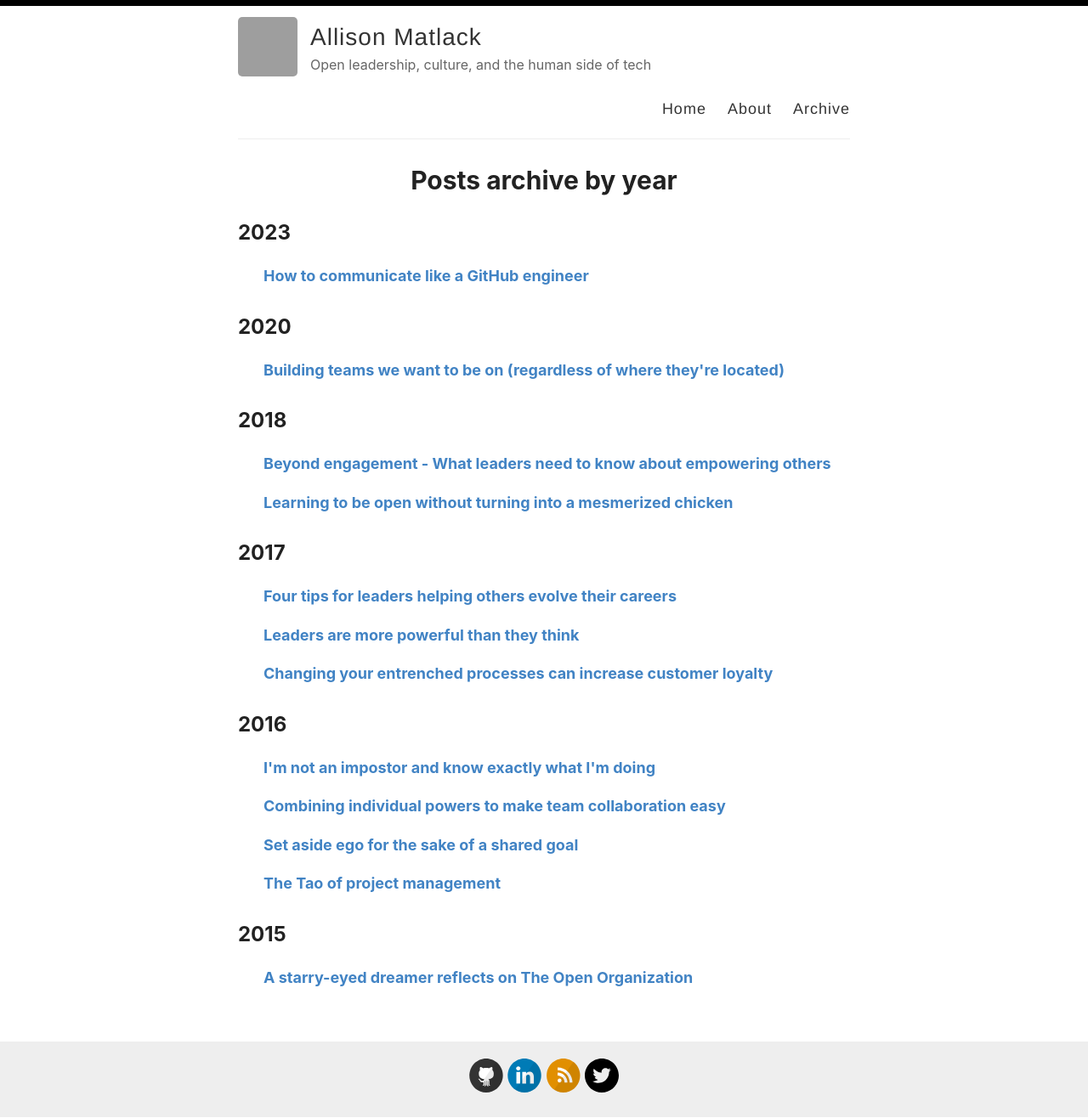
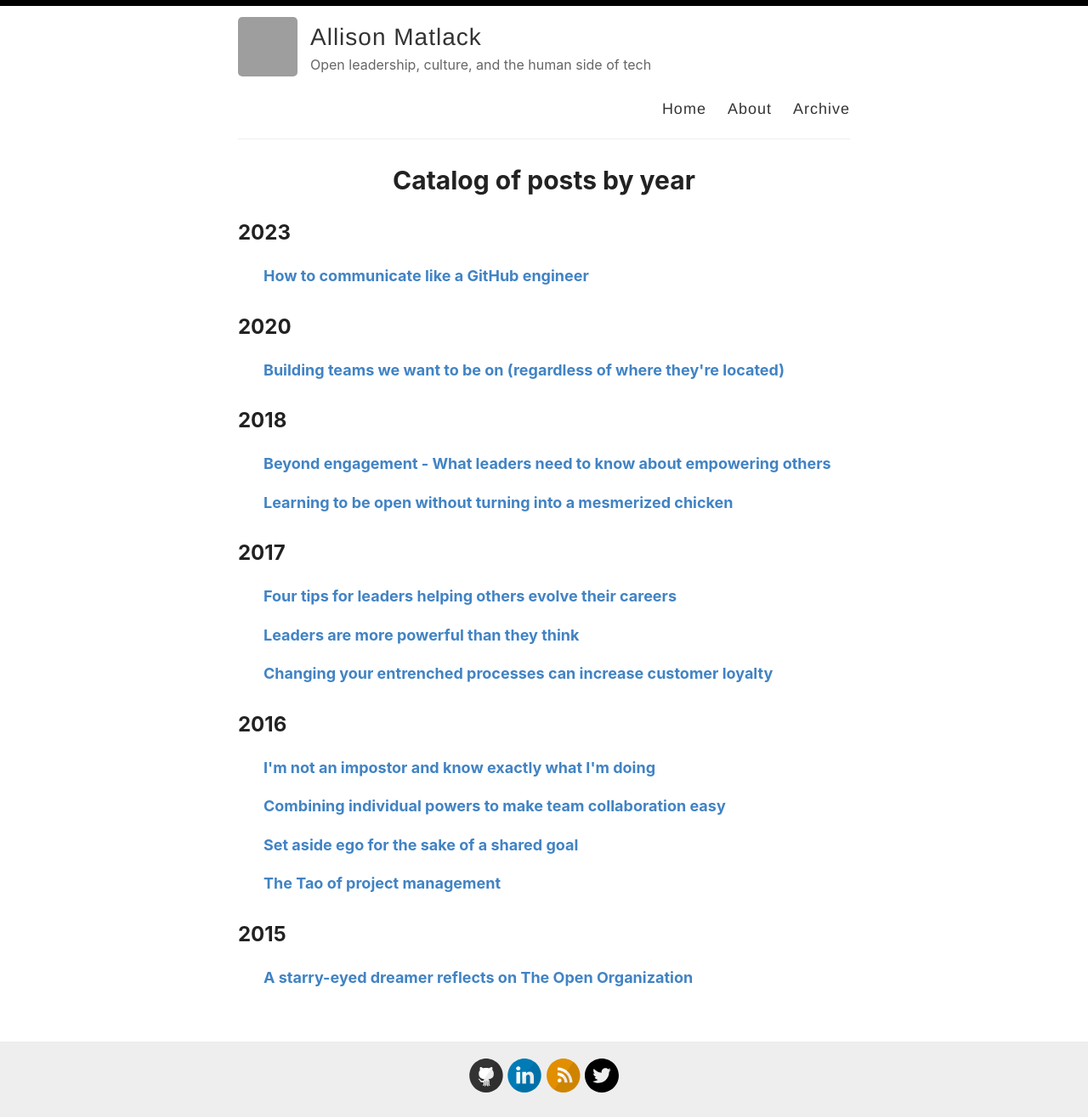
Before and after one commit to amatlack/amatlack.github.io, a Jekyll site: the page built from _pages/catalog.md, in a window 1280 px wide. Shown: the whole page at 85% size. Built offline with Jekyll 4.4.1, drawn with Linux system fonts in a browser that asks for light colours; grey boxes are pictures that could not be loaded.

Commit message:
Update and rename archive.md to catalog.md

```diff
--- a/_pages/archive.md
+++ b/_pages/catalog.md
@@ -1,7 +1,7 @@
 ---
 layout: page
-permalink: /archive/
-title: Posts archive by year
+permalink: /catalog/
+title: Catalog of posts by year
 ---
 
 
```
